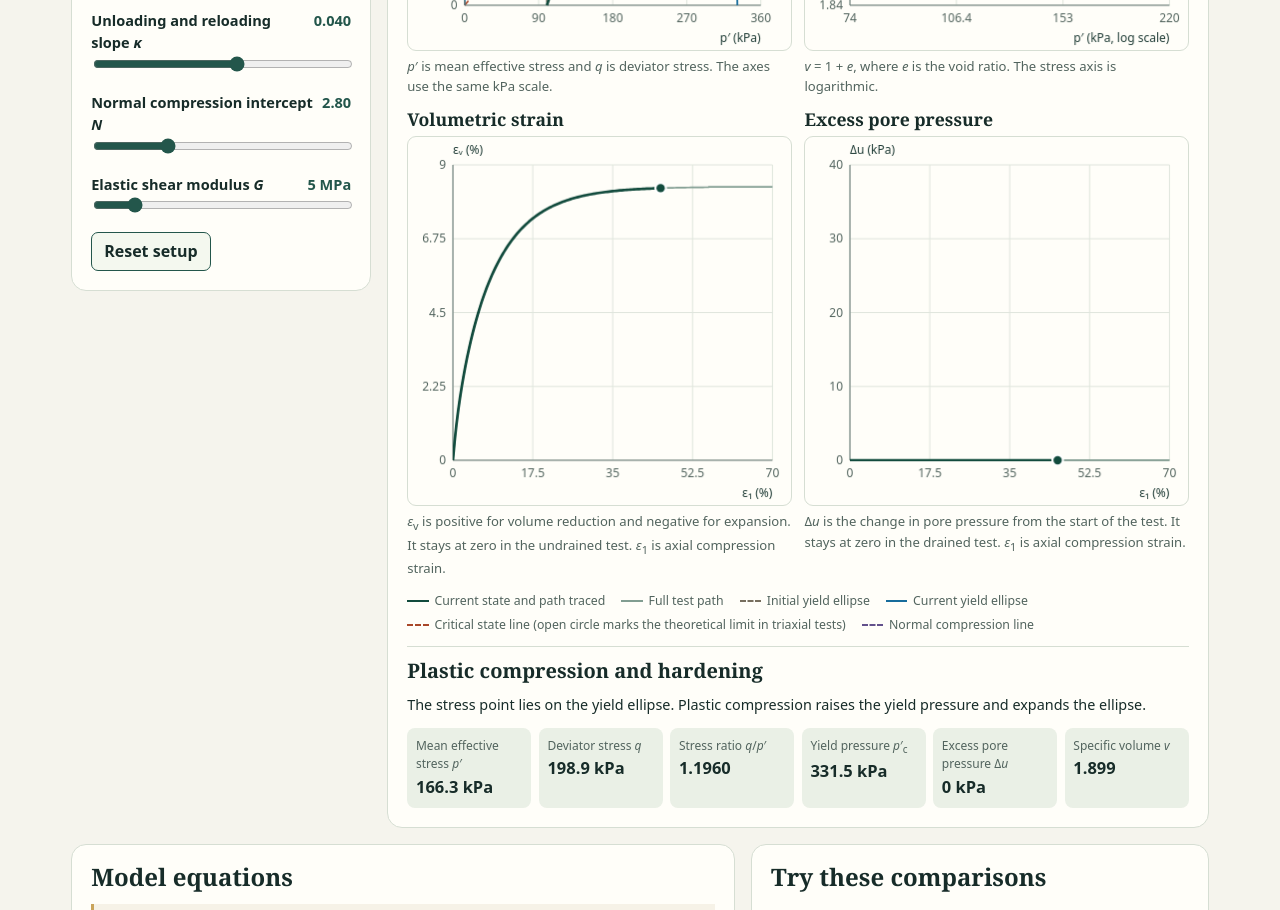
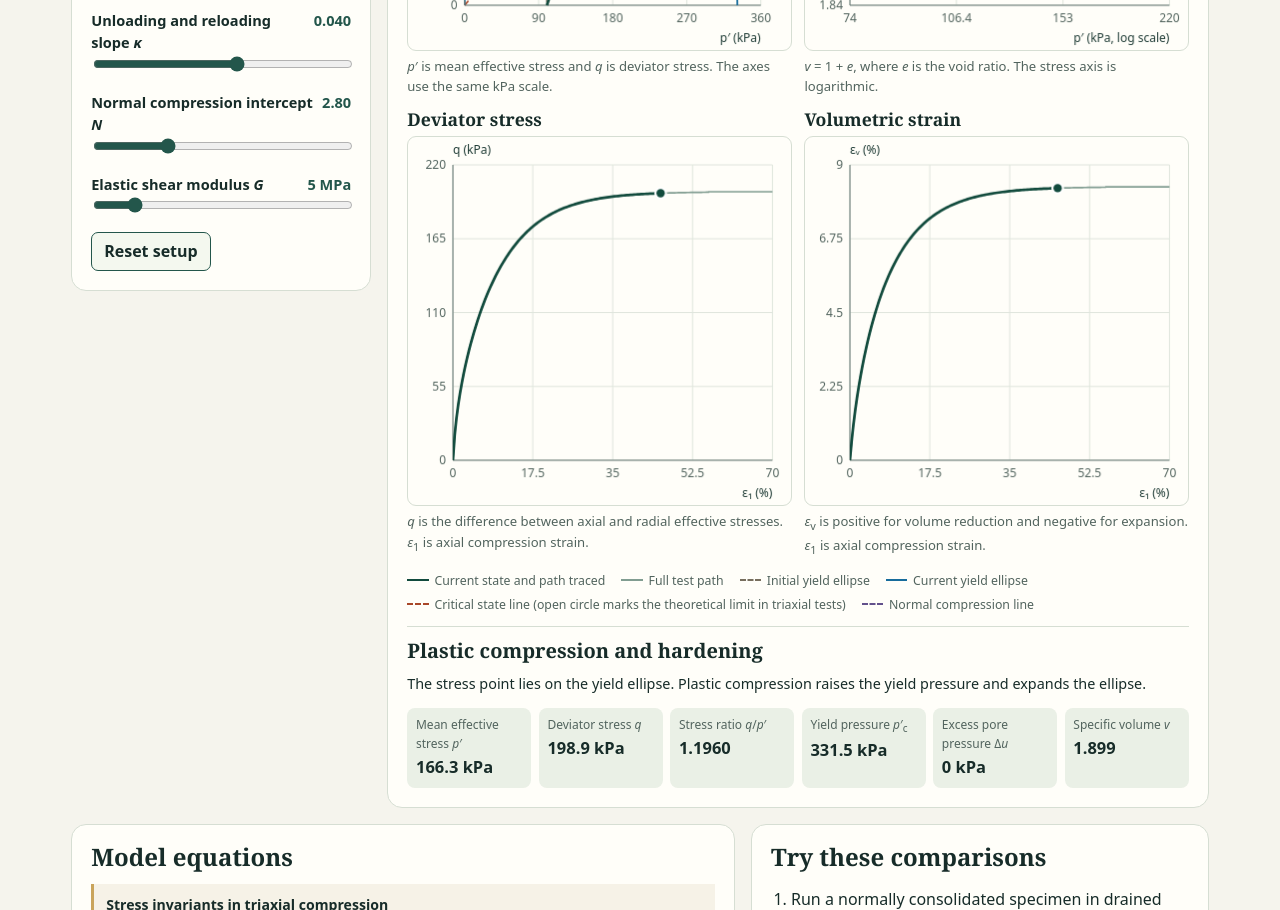
Before and after one commit to kks-AU/GeoTeaching, a plain HTML site: page advanced/index.html in a window 1280 px wide. Shown: the part 822-1732 px from the top of the page. Drawn offline with Linux system fonts and the light colour scheme.

Commit message:
added stress-strain path

```diff
--- a/advanced/cam-clay.js
+++ b/advanced/cam-clay.js
@@ -6,8 +6,9 @@ const camAxisStatus = document.querySelector('#axis-status');
 const camStress = document.querySelector('#stress');
 const camVolume = document.querySelector('#volume');
 const camResponseCharts = [
-  { id: 'volumetric-strain', yLabel: 'εᵥ (%)', value: state => 100 * state.volumetricStrain, unit: 0.5, digits: 2 },
-  { id: 'pore-pressure', yLabel: 'Δu (kPa)', value: state => state.u, unit: 10, digits: 1 },
+  { id: 'deviator-stress', yLabel: 'q (kPa)', value: state => state.q, unit: 10, digits: 1 },
+  { id: 'volumetric-strain', test: 'drained', yLabel: 'εᵥ (%)', value: state => 100 * state.volumetricStrain, unit: 0.5, digits: 2 },
+  { id: 'pore-pressure', test: 'undrained', yLabel: 'Δu (kPa)', value: state => state.u, unit: 10, digits: 1 },
 ];
 const camOptions = ['ocr', 'p0', 'm', 'lambda', 'kappa', 'n', 'g'];
 const camColours = Object.fromEntries(
@@ -76,12 +77,12 @@ function camMarkLimit(chart, point, limit) {
   chart.dot(...position, '#fffef9', 2.9);
 }
 
-function camDrawResponse({ id, yLabel, value, digits }, bounds, states, traced, state) {
+function camDrawResponse({ id, yLabel, value, digits }, { response, responseXMax }, states, traced, state) {
   const chart = figur(document.getElementById(id));
-  const maximum = bounds.xMax;
+  const { min, max } = response[id];
   const plot = camGrid(chart, {
-    xMin: 0, xMax: maximum, yMin: bounds.min, yMax: bounds.max,
-    xLabel: 'ε₁ (%)', yLabel, xTicks: punkter(4, t => t * maximum), yDigits: digits,
+    xMin: 0, xMax: responseXMax, yMin: min, yMax: max,
+    xLabel: 'ε₁ (%)', yLabel, xTicks: punkter(4, t => t * responseXMax), yDigits: digits,
   });
   const point = sample => plot.point(100 * sample.axialStrain, value(sample));
   plot.clip(() => {
@@ -140,10 +141,8 @@ function camDraw(state, traced) {
     volumeChart.dot(...volumePoint(state), '#fff', 6.3);
     volumeChart.dot(...volumePoint(state), camColours.current, 4.2);
   }
-  if (model.limit) {
-    camResponseCharts.forEach(definition =>
-      camDrawResponse(definition, axes.response[definition.id], states, traced, state));
-  }
+  camRun.responseCharts.forEach(definition =>
+    camDrawResponse(definition, axes, states, traced, state));
 }
 
 function camUpdateAxisStatus() {
@@ -151,11 +150,11 @@ function camUpdateAxisStatus() {
   const clipped = axes && (camRun.largestPc > axes.stressMax || camRun.largestQ > axes.stressMax ||
     camRun.referenceStates.some(({ p, v }) =>
       p < axes.volumeXMin || p > axes.volumeXMax || v < axes.volumeYMin || v > axes.volumeYMax) ||
-    (camRun.model.limit && camResponseCharts.some(({ id, value }) => {
-      const { min, max, xMax } = axes.response[id];
-      return 100 * camRun.model.maxAxialStrain > xMax ||
-        camRun.states.some(state => value(state) < min || value(state) > max);
-    })));
+    (camRun.responseCharts.length && (camRun.axes.responseXMax > axes.responseXMax ||
+      camRun.responseCharts.some(({ id, value }) => {
+        const { min, max } = axes.response[id];
+        return camRun.states.some(state => value(state) < min || value(state) > max);
+      }))));
   const message = clipped ? 'Some curves extend beyond the locked limits. Unlock the axes to see the full test.' : '';
   if (message !== camAxisStatus.textContent) camAxisStatus.textContent = message;
 }
@@ -192,18 +191,24 @@ function camUpdateSetup() {
     volumeYMax: ceil(Math.max(...volumes) + 0.012, 0.02),
     volumeTicks: punkter(3, t => pLow * (pHigh / pLow) ** t),
   };
-  if (model.limit) {
-    axes.response = Object.fromEntries(camResponseCharts.map(({ id, value, unit }) => {
+  const responseCharts = model.limit
+    ? camResponseCharts.filter(chart => !chart.test || chart.test === params.test) : [];
+  if (responseCharts.length) {
+    axes.responseXMax = 100 * model.maxAxialStrain;
+    axes.response = Object.fromEntries(responseCharts.map(({ id, value, unit }) => {
       const values = states.map(value);
       const min = Math.floor(Math.min(0, ...values) * 1.08 / unit) * unit;
       const max = ceil(Math.max(min < 0 ? unit : 4 * unit, ...values.map(y => y * 1.08)), unit);
-      return [id, { min, max, xMax: 100 * model.maxAxialStrain }];
+      return [id, { min, max }];
     }));
-    // If the lock was set during an isotropic test, these charts had no visible axes yet.
-    if (camLockedAxes && !camLockedAxes.response) camLockedAxes.response = axes.response;
+    // A newly visible chart takes its initial y limits from the current run.
+    if (camLockedAxes) {
+      camLockedAxes.responseXMax ??= axes.responseXMax;
+      camLockedAxes.response = { ...axes.response, ...camLockedAxes.response };
+    }
   }
-  camResponseCharts.forEach(({ id }) => {
-    document.getElementById(id + '-figure').hidden = !model.limit;
+  camResponseCharts.forEach(chart => {
+    document.getElementById(chart.id + '-figure').hidden = !responseCharts.includes(chart);
   });
   const followsAxialStrain = model.limit && !model.axialStrainReverses;
   document.querySelector('#progress-label').textContent = followsAxialStrain ? 'Axial strain' : 'Test progress';
@@ -213,7 +218,7 @@ function camUpdateSetup() {
   document.querySelector('#progress-note').textContent = model.axialStrainReverses
     ? 'Axial strain decreases over part of this path. The slider follows the loading sequence. ' + progressNote
     : progressNote;
-  camRun = { params, model, positions, states, referenceStates, axes, largestPc, largestQ };
+  camRun = { params, model, positions, states, referenceStates, axes, largestPc, largestQ, responseCharts };
   camUpdateAxisStatus();
   camRender();
 }
--- a/advanced/index.html
+++ b/advanced/index.html
@@ -8,7 +8,7 @@
 <link rel="stylesheet" href="cam-clay.css?v=2">
 <script defer src="../assets/figurer.js?v=17"></script>
 <script defer src="cam-clay-model.js?v=4"></script>
-<script defer src="cam-clay.js?v=5"></script>
+<script defer src="cam-clay.js?v=6"></script>
 </head>
 <body class="cam-clay">
 <a class="skip" href="#content">Skip to content</a>
@@ -88,15 +88,20 @@
         <canvas id="volume" role="img" aria-label="Specific volume against mean effective stress on a logarithmic scale" aria-describedby="volume-caption"></canvas>
         <figcaption id="volume-caption"><i>v</i> = 1 + <i>e</i>, where <i>e</i> is the void ratio. The stress axis is logarithmic.</figcaption>
       </figure>
+      <figure id="deviator-stress-figure" hidden>
+        <h3>Deviator stress</h3>
+        <canvas id="deviator-stress" role="img" aria-label="Deviator stress versus axial strain" aria-describedby="deviator-stress-caption"></canvas>
+        <figcaption id="deviator-stress-caption"><i>q</i> is the difference between axial and radial effective stresses. <i>ε</i><sub>1</sub> is axial compression strain.</figcaption>
+      </figure>
       <figure id="volumetric-strain-figure" hidden>
         <h3>Volumetric strain</h3>
         <canvas id="volumetric-strain" role="img" aria-label="Volumetric strain versus axial strain" aria-describedby="volumetric-strain-caption"></canvas>
-        <figcaption id="volumetric-strain-caption"><i>ε</i><sub>v</sub> is positive for volume reduction and negative for expansion. It stays at zero in the undrained test. <i>ε</i><sub>1</sub> is axial compression strain.</figcaption>
+        <figcaption id="volumetric-strain-caption"><i>ε</i><sub>v</sub> is positive for volume reduction and negative for expansion. <i>ε</i><sub>1</sub> is axial compression strain.</figcaption>
       </figure>
       <figure id="pore-pressure-figure" hidden>
         <h3>Excess pore pressure</h3>
         <canvas id="pore-pressure" role="img" aria-label="Excess pore pressure versus axial strain" aria-describedby="pore-pressure-caption"></canvas>
-        <figcaption id="pore-pressure-caption">Δ<i>u</i> is the change in pore pressure from the start of the test. It stays at zero in the drained test. <i>ε</i><sub>1</sub> is axial compression strain.</figcaption>
+        <figcaption id="pore-pressure-caption">Δ<i>u</i> is the change in pore pressure from the start of the test. <i>ε</i><sub>1</sub> is axial compression strain.</figcaption>
       </figure>
     </div>
     <ul class="cam-key" aria-label="Figure legend">
```
